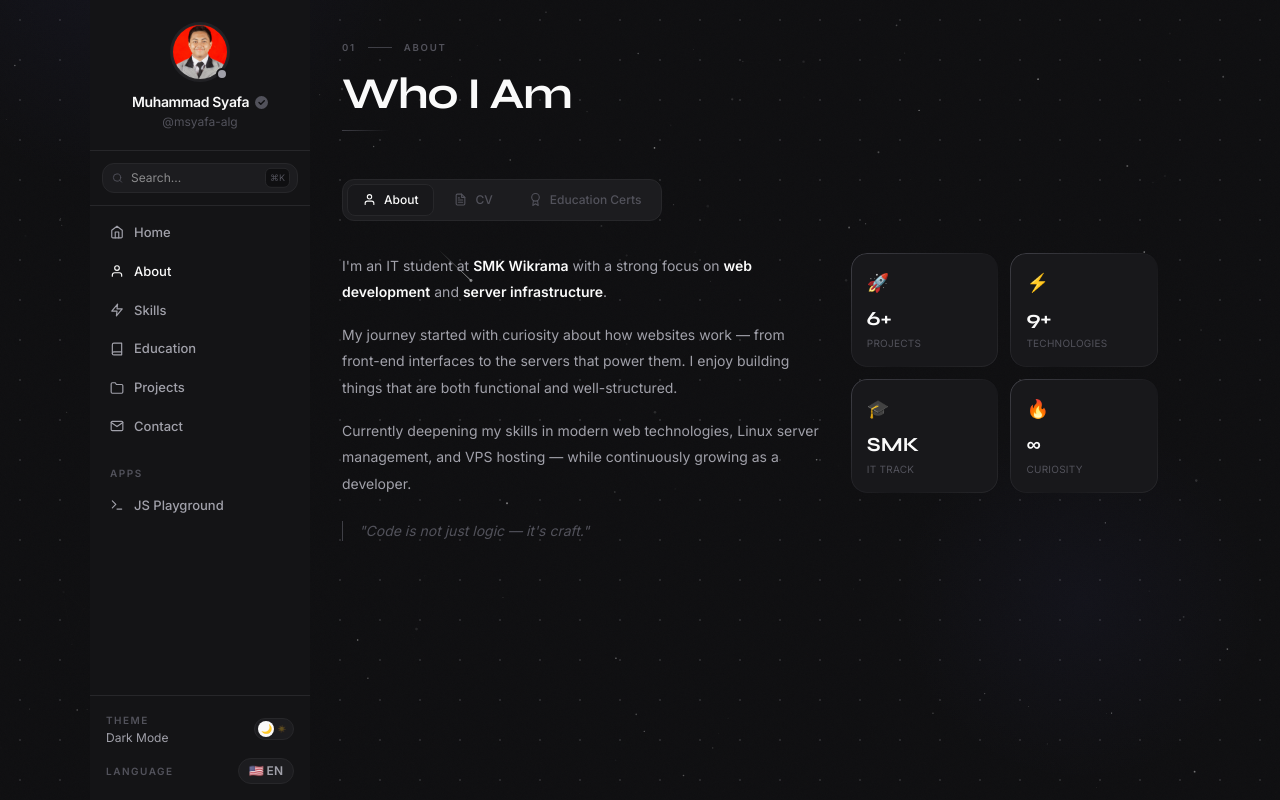
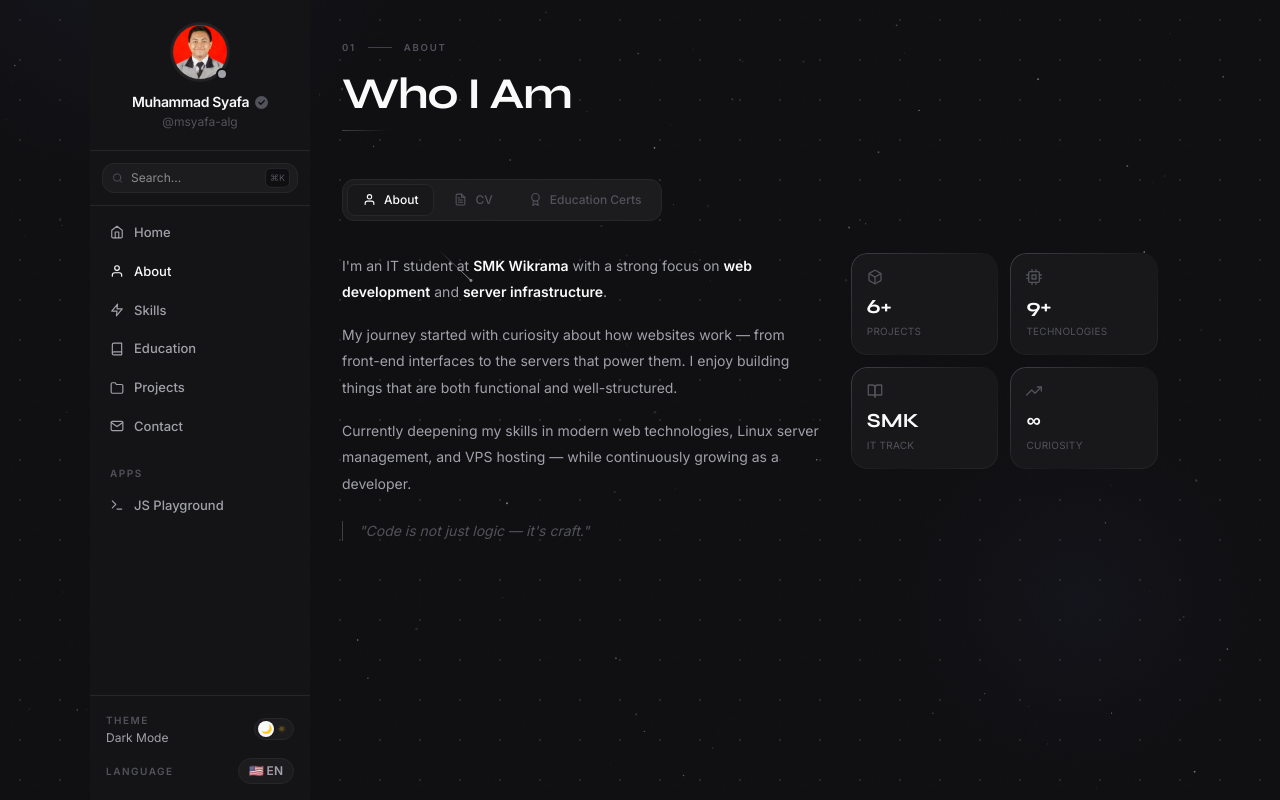
Before and after one commit to msyafa-alg/portofolio-project, a React (Vite) app: page / in a window 1280 px wide. Both pictures are taken after a click on the button "About". Built offline with nearby package versions, Linux system fonts and the light colour scheme.

Commit message:
update Icon

```diff
--- a/src/sections/About.jsx
+++ b/src/sections/About.jsx
@@ -1,6 +1,7 @@
 import { useState } from 'react'
 import { motion, AnimatePresence } from 'framer-motion'
-import { FiUser, FiFileText, FiAward, FiDownload } from 'react-icons/fi'
+import { FiUser, FiFileText, FiAward, FiDownload, FiBox, FiCpu, FiBookOpen, FiZap } from 'react-icons/fi'
+import { FiLayers, FiTrendingUp, FiUsers } from 'react-icons/fi'
 import SectionWrapper from '../components/SectionWrapper'
 import SectionLabel from '../components/SectionLabel'
 import { useLang } from '../context/LangContext'
@@ -49,10 +50,10 @@ const pageAnim = {
 
 /* ─── About tab ─── */
 const stats = [
-  { value: '6+',  label: 'Projects',     icon: '🚀' },
-  { value: '9+',  label: 'Technologies', icon: '⚡' },
-  { value: 'SMK', label: 'IT Track',     icon: '🎓' },
-  { value: '∞',   label: 'Curiosity',    icon: '🔥' },
+  { value: '6+',  label: 'Projects',     icon: <FiBox size={16} />        },
+  { value: '9+',  label: 'Technologies', icon: <FiCpu size={16} />        },
+  { value: 'SMK', label: 'IT Track',     icon: <FiBookOpen size={16} />   },
+  { value: '∞',   label: 'Curiosity',    icon: <FiTrendingUp size={16} /> },
 ]
 
 function AboutTab() {
@@ -76,7 +77,7 @@ function AboutTab() {
           {stats.map(({ value, label, icon }) => (
             <div key={label} className="gradient-border rounded-2xl p-4 cursor-default"
               style={{ background: 'var(--bg-card)' }}>
-              <div className="text-lg mb-2">{icon}</div>
+              <div className="mb-2" style={{ color: 'var(--text-muted)' }}>{icon}</div>
               <p className="text-xl font-bold font-display mb-0.5" style={{ color: 'var(--text-primary)' }}>{value}</p>
               <p className="text-[10px] tracking-wide uppercase" style={{ color: 'var(--text-muted)' }}>{label}</p>
             </div>
--- a/src/sections/Skills.jsx
+++ b/src/sections/Skills.jsx
@@ -2,6 +2,7 @@ import { useState, useRef } from 'react'
 import { motion, useAnimationFrame, useMotionValue } from 'framer-motion'
 import { FaHtml5, FaCss3Alt, FaJs, FaReact, FaLinux, FaServer, FaPhp } from 'react-icons/fa'
 import { SiTailwindcss, SiLaravel, SiVercel, SiMysql } from 'react-icons/si'
+import { FiTarget, FiZap, FiUsers } from 'react-icons/fi'
 import SectionWrapper from '../components/SectionWrapper'
 import SectionLabel from '../components/SectionLabel'
 
@@ -21,9 +22,9 @@ const hardSkills = [
 ]
 
 const softSkills = [
-  { emoji: '🧩', label: 'Problem Solving',    desc: 'Breaking complex issues into manageable steps'  },
-  { emoji: '⚡', label: 'Fast Learner',       desc: 'Quickly adapting to new tools and frameworks'   },
-  { emoji: '🤝', label: 'Team Collaboration', desc: 'Working effectively in group projects'          },
+  { icon: <FiTarget size={16} />, label: 'Problem Solving',    desc: 'Breaking complex issues into manageable steps'  },
+  { icon: <FiZap size={16} />,    label: 'Fast Learner',       desc: 'Quickly adapting to new tools and frameworks'   },
+  { icon: <FiUsers size={16} />,  label: 'Team Collaboration', desc: 'Working effectively in group projects'          },
 ]
 
 /* ── Marquee ── */
@@ -102,7 +103,7 @@ export default function Skills() {
           <div className="h-px flex-1" style={{ background: 'var(--border)' }} />
         </div>
         <div className="grid sm:grid-cols-3 gap-3">
-          {softSkills.map(({ emoji, label, desc }, i) => (
+          {softSkills.map(({ icon, label, desc }, i) => (
             <motion.div key={label}
               initial={{ opacity: 0, y: 14 }} whileInView={{ opacity: 1, y: 0 }}
               viewport={{ once: true }}
@@ -112,7 +113,10 @@ export default function Skills() {
               style={{ background: 'var(--bg-card)', border: '1px solid var(--border)' }}
               onMouseEnter={e => e.currentTarget.style.borderColor = 'var(--border-hover)'}
               onMouseLeave={e => e.currentTarget.style.borderColor = 'var(--border)'}>
-              <div className="text-xl mb-2">{emoji}</div>
+              <div className="mb-3 w-8 h-8 rounded-lg flex items-center justify-center"
+                style={{ background: 'var(--bg-elevated)', border: '1px solid var(--border)', color: 'var(--text-secondary)' }}>
+                {icon}
+              </div>
               <p className="text-sm font-semibold mb-1" style={{ color: 'var(--text-primary)' }}>{label}</p>
               <p className="text-xs leading-relaxed" style={{ color: 'var(--text-muted)' }}>{desc}</p>
             </motion.div>
```
